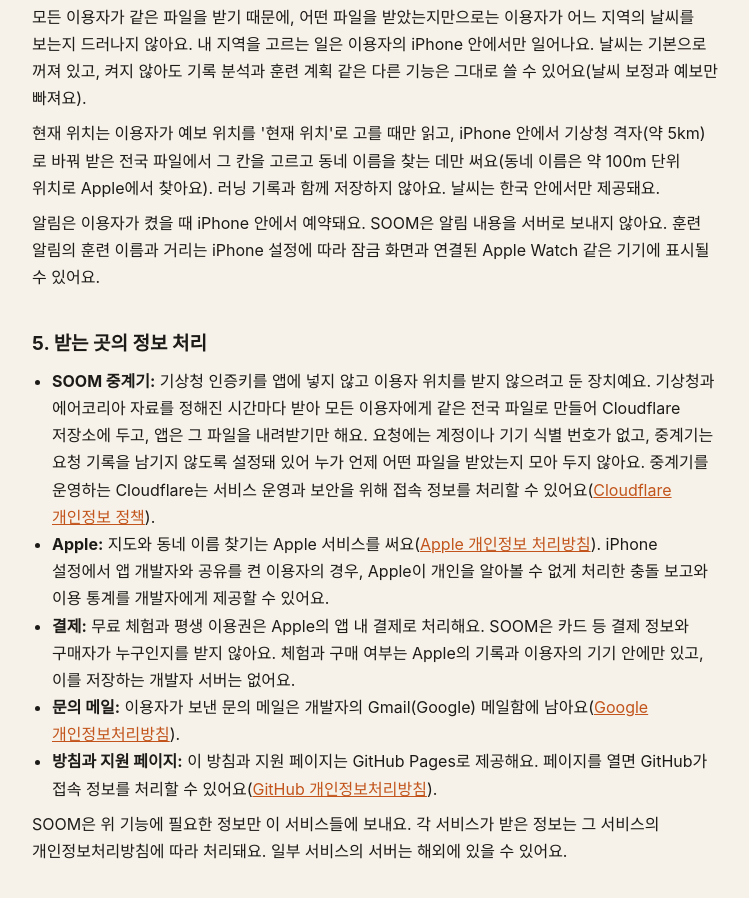
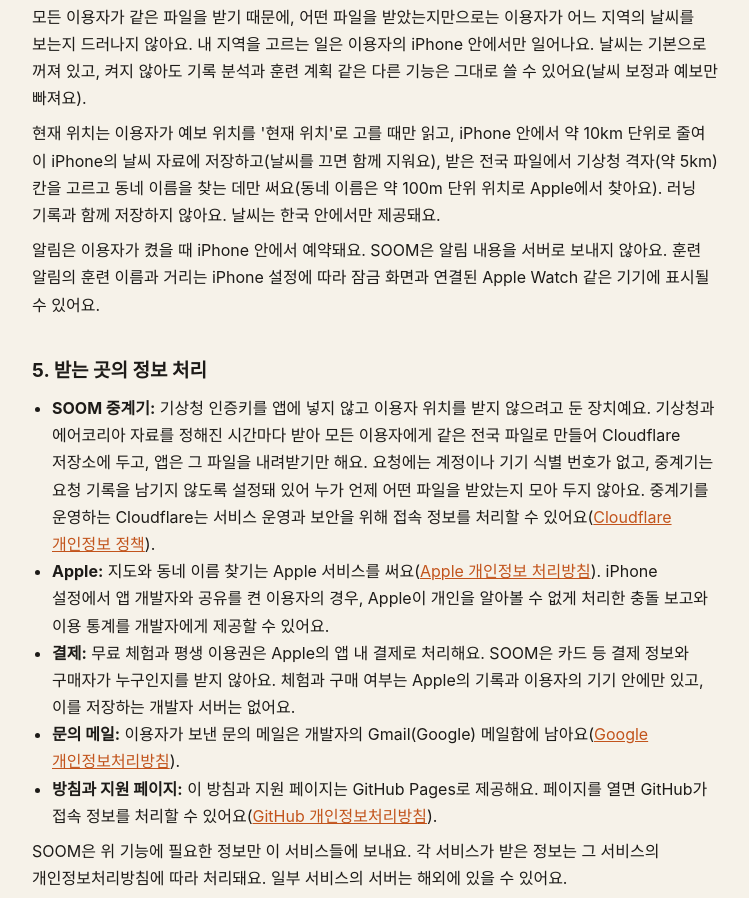
Before and after one commit to soom-run/soom-run.github.io, a plain HTML site: page privacy.html in a window 1280 px wide. Shown: the part 2860-3758 px from the top of the page, without its empty margins (264-1013 px from the left). Drawn offline with Linux system fonts and the light colour scheme.

Commit message:
방침: 현재 위치를 약 10km로 줄여 기기에 저장하고 날씨를 끄면 지운다는 사실 보탬

```diff
--- a/privacy.html
+++ b/privacy.html
@@ -123,7 +123,7 @@ th { background: var(--card); }
 </div>
 <p>날씨 중계기로 좌표, 격자, 지역 이름 같은 위치 관련 값은 보내지 않고, 심박, 수면, 경로 같은 건강 기록도 보내지 않아요. 다만 인터넷 요청이라 받는 곳에서 기기의 IP 주소, 요청 시각, 앱과 iOS 버전 같은 접속 정보를 볼 수 있어요.</p>
 <p>모든 이용자가 같은 파일을 받기 때문에, 어떤 파일을 받았는지만으로는 이용자가 어느 지역의 날씨를 보는지 드러나지 않아요. 내 지역을 고르는 일은 이용자의 iPhone 안에서만 일어나요. 날씨는 기본으로 꺼져 있고, 켜지 않아도 기록 분석과 훈련 계획 같은 다른 기능은 그대로 쓸 수 있어요(날씨 보정과 예보만 빠져요).</p>
-<p>현재 위치는 이용자가 예보 위치를 '현재 위치'로 고를 때만 읽고, iPhone 안에서 기상청 격자(약 5km)로 바꿔 받은 전국 파일에서 그 칸을 고르고 동네 이름을 찾는 데만 써요(동네 이름은 약 100m 단위 위치로 Apple에서 찾아요). 러닝 기록과 함께 저장하지 않아요. 날씨는 한국 안에서만 제공돼요.</p>
+<p>현재 위치는 이용자가 예보 위치를 '현재 위치'로 고를 때만 읽고, iPhone 안에서 약 10km 단위로 줄여 이 iPhone의 날씨 자료에 저장하고(날씨를 끄면 함께 지워요), 받은 전국 파일에서 기상청 격자(약 5km) 칸을 고르고 동네 이름을 찾는 데만 써요(동네 이름은 약 100m 단위 위치로 Apple에서 찾아요). 러닝 기록과 함께 저장하지 않아요. 날씨는 한국 안에서만 제공돼요.</p>
 <p>알림은 이용자가 켰을 때 iPhone 안에서 예약돼요. SOOM은 알림 내용을 서버로 보내지 않아요. 훈련 알림의 훈련 이름과 거리는 iPhone 설정에 따라 잠금 화면과 연결된 Apple Watch 같은 기기에 표시될 수 있어요.</p>
 
 <h2>5. 받는 곳의 정보 처리</h2>
```
